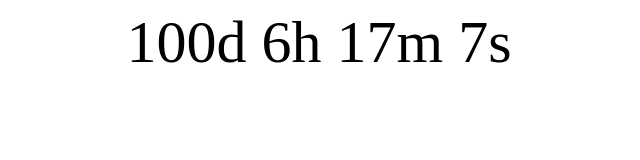
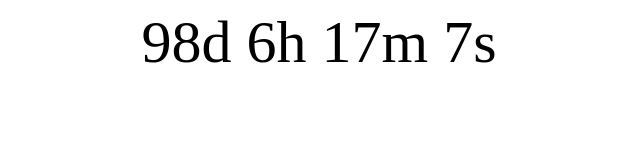
Before and after one commit to manamachado/praia, a plain HTML site: page index.html in a window 1280 px wide. Shown: the whole page, without its empty margins (321-961 px from the left). Drawn offline with Linux system fonts and the light colour scheme.

Commit message:
fix: date

```diff
--- a/index.html
+++ b/index.html
@@ -16,7 +16,7 @@ p {
 
 <script>
 // Set the date we're counting down to
-var countDownDate = new Date("Oct 22, 2022 00:00:00").getTime();
+var countDownDate = new Date("Oct 20, 2022 00:00:00").getTime();
 
 // Update the count down every 1 second
 var x = setInterval(function() {
```
